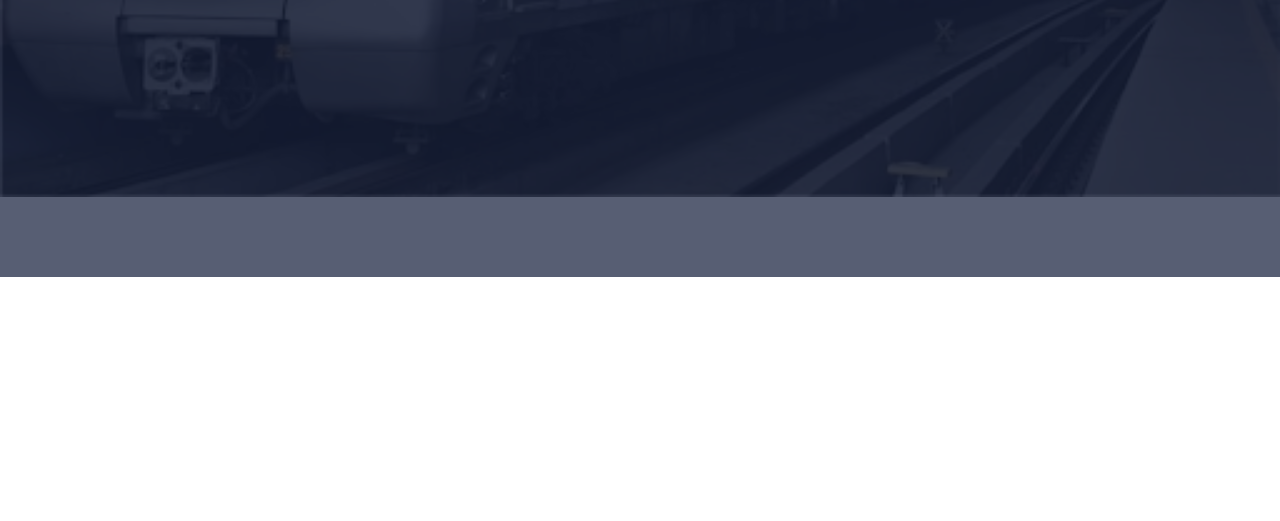
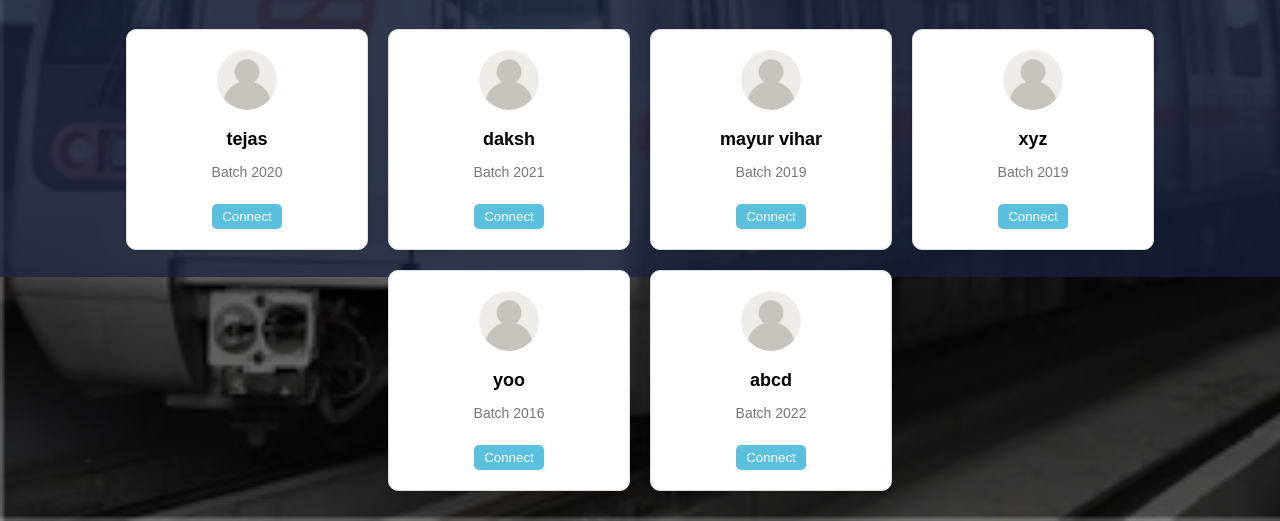
Before and after one commit to daksh-xyz/DMRC, a PHP site: page /pages/Socialize.php in a window 1280 px wide. Shown: the part 523-1044 px from the top of the page. Before the commit the page ends 800 px from the top, so only its background shows below. Run offline with PHP 8.4, Linux system fonts and the light colour scheme; the visitor is signed in with stand-in values (Sample User, id 1).

Commit message:
socialize connect

```diff
--- a/pages/profile.php
+++ b/pages/profile.php
@@ -86,8 +86,6 @@
             $PNum = $_POST['PNum'];
             $Alumni_edit_query = mysqli_query($con, "UPDATE alumni SET First_Name='$fname', Last_Name='$lname',DOB='$dob', Mobile='$mobile',Address='$address',District='$district',City='$city',State='$state',Pincode='$pcode',Username='$username',Email='$email',Password='$password' where Alumni_id=$id") or die("error occurred");
             $Detail_edit_query = mysqli_query($con, "UPDATE alumni_details SET BatchID='$BID',Department='$dept',UAN='$UAN',PF='$PF',Pension_Number='$PNum',PAN='$PAN',Join_Date='$jDate',Last_date='$lDate' WHERE Alumni_id=$id");
-            mysqli_query($con, $Alumni_edit_query);
-            mysqli_query($con, $Detail_edit_query);
             header("Location: profile.php");
         } else {
             $getAlumniData = "SELECT * FROM alumni a LEFT JOIN alumni_details ad ON a.Alumni_id = ad.Alumni_id WHERE a.Alumni_id= $id UNION SELECT * FROM alumni a RIGHT JOIN alumni_details ad ON a.Alumni_id = ad.Alumni_id WHERE ad.Alumni_id = $id;";
--- a/pages/socialize.php
+++ b/pages/socialize.php
@@ -28,12 +28,12 @@
             </div>
         </header>
 
-        <div class="SearchContainer">
-            <div class="box">
+        <div class="search-section">
+        <div class="search-box">
             <h2>Search by Alumni Information</h2>
-                <input type="text" placeholder="Name of Alumni" />
-                <input type="date" placeholder="Date of Joining" />
-                <input type="date" placeholder="Date of Retirement" />
+            <input type="text" placeholder="Name of Alumni">
+            <input type="date">
+            <input type="date">
             <select>
                 <option value="">Select Department</option>
                 <option value="IT">IT</option>
@@ -41,20 +41,67 @@
                 <option value="Civil">Civil</option>
                 <option value="HR">HR</option>
                 <option value="Finance">Finance</option>
-
+                <option value="Engineering">Engineering</option>
             </select>
             <button>Search</button>
         </div>
     </div>
-        <div class="ResultContainer">
+    <div class="alumni-grid">
+        <div class="alumni-box">
+            <img src="../assets/userpfp/user.png" alt="Profile Picture" class="profile-pic">
+            <div class="alumni-info">
+                <p class="alumni-name">tejas</p>
+                <p class="alumni-detail">Batch 2020</p>
+                <button class="connect-button">Connect</button>
+            </div>
+        </div>
+
+        <div class="alumni-box">
+            <img src="../assets/userpfp/user.png" alt="Profile Picture" class="profile-pic">
+            <div class="alumni-info">
+                <p class="alumni-name">daksh</p>
+                <p class="alumni-detail">Batch 2021</p>
+                <button class="connect-button">Connect</button>
+            </div>
+        </div>
+
+        <div class="alumni-box">
+            <img src="../assets/userpfp/user.png" alt="Profile Picture" class="profile-pic">
+            <div class="alumni-info">
+                <p class="alumni-name">mayur vihar</p>
+                <p class="alumni-detail">Batch 2019</p>
+                <button class="connect-button">Connect</button>
+            </div>
+        </div>
+
+        <div class="alumni-box">
+            <img src="../assets/userpfp/user.png" alt="Profile Picture" class="profile-pic">
+            <div class="alumni-info">
+                <p class="alumni-name">xyz</p>
+                <p class="alumni-detail">Batch 2019</p>
+                <button class="connect-button">Connect</button>
+            </div>
+        </div>
+
+        <div class="alumni-box">
+            <img src="../assets/userpfp/user.png" alt="Profile Picture" class="profile-pic">
+            <div class="alumni-info">
+                <p class="alumni-name">yoo</p>
+                <p class="alumni-detail">Batch 2016</p>
+                <button class="connect-button">Connect</button>
+            </div>
+        </div>
+        <div class="alumni-box">
+            <img src="../assets/userpfp/user.png" alt="Profile Picture" class="profile-pic">
+            <div class="alumni-info">
+                <p class="alumni-name">abcd</p>
+                <p class="alumni-detail">Batch 2022</p>
+                <button class="connect-button">Connect</button>
+            </div>
+        </div>
 
     </div>
 </body>
-
 </html>
 
-    <script src="scripts.js"></script>
 <?php } ?>
-</body>
-
-</html>
--- a/src/SocialStyle.css
+++ b/src/SocialStyle.css
@@ -69,6 +69,8 @@ header {
     margin-top: 7vh;
 }
 
+
+
 .box {
     background-color: white;
     padding: 5vh 7vw;
@@ -103,3 +105,121 @@ header {
 .box button:hover {
     background-color: #e7262d;
 }
+
+
+
+body {
+    font-family: Arial, sans-serif;
+    margin: 0;
+    padding: 0;
+    background-color: #f5f5f5;
+}
+
+.header {
+    background-color: #ffffff;
+    padding: 20px;
+    display: flex;
+    justify-content: space-between;
+    align-items: center;
+    border-bottom: 2px solid #ddd;
+}
+
+.header .logo {
+    height: 50px;
+}
+
+.header nav a {
+    color: #d9534f;
+    text-decoration: none;
+    margin-left: 20px;
+    font-size: 18px;
+}
+
+.search-section {
+    background-image: url('background_image.png'); /* Add your background image here */
+    background-size: cover;
+    background-position: center;
+    padding: 50px 0;
+    text-align: center;
+}
+
+.search-box {
+    background-color: rgba(255, 255, 255, 0.9);
+    padding: 20px;
+    border-radius: 10px;
+    display: inline-block;
+}
+
+.search-box h2 {
+    margin-top: 0;
+}
+
+.search-box input, .search-box select, .search-box button {
+    width: calc(100% - 20px);
+    padding: 10px;
+    margin: 10px 10px 0 10px;
+    border-radius: 5px;
+    border: 1px solid #ddd;
+    font-size: 16px;
+}
+
+.search-box button {
+    background-color: #c91f24;
+    color: white;
+    border: none;
+    cursor: pointer;
+}
+
+.search-box button:hover {
+    background-color: #c9302c;
+}
+
+.alumni-grid {
+    padding: 20px;
+    display: flex;
+    flex-wrap: wrap;
+    justify-content: center;
+}
+
+.alumni-box {
+    background-color: white;
+    border: 1px solid #ddd;
+    border-radius: 10px;
+    margin: 10px;
+    padding: 20px;
+    width: 200px;
+    text-align: center;
+    box-shadow: 0 2px 4px rgba(0, 0, 0, 0.1);
+}
+
+.profile-pic {
+    width: 60px;
+    height: 60px;
+    border-radius: 50%;
+    margin-bottom: 10px;
+}
+
+.alumni-info .alumni-name {
+    font-size: 18px;
+    font-weight: bold;
+    margin: 5px 0;
+}
+
+.alumni-info .alumni-detail {
+    font-size: 14px;
+    color: #777;
+}
+
+.connect-button {
+    background-color: #5bc0de;
+    color: white;
+    border: none;
+    padding: 5px 10px;
+    border-radius: 5px;
+    cursor: pointer;
+    margin-top: 10px;
+}
+
+.connect-button:hover {
+    background-color: #31b0d5;
+}
```
Lines whose indentation alone changed are shown as unchanged.
